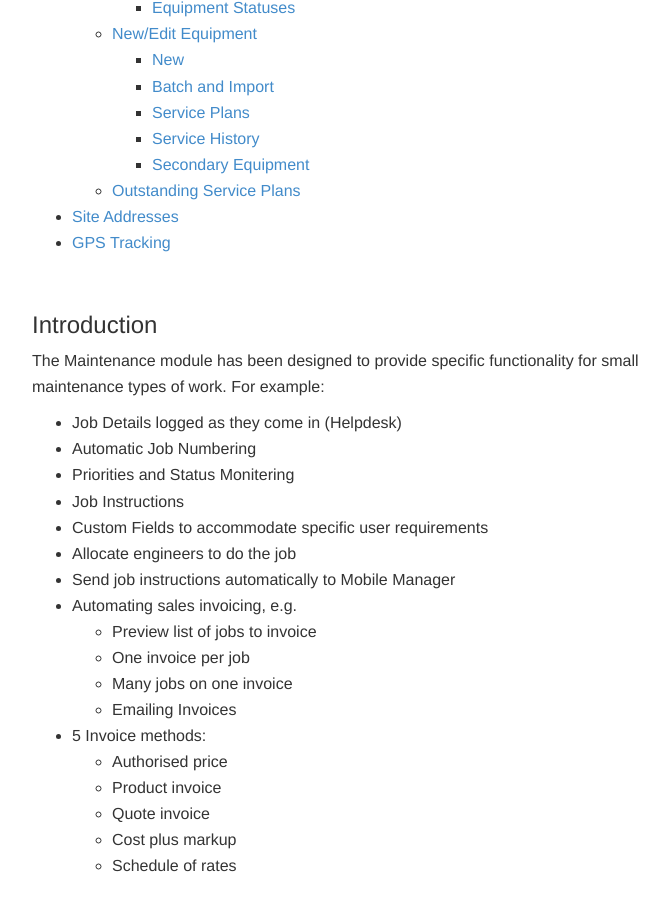
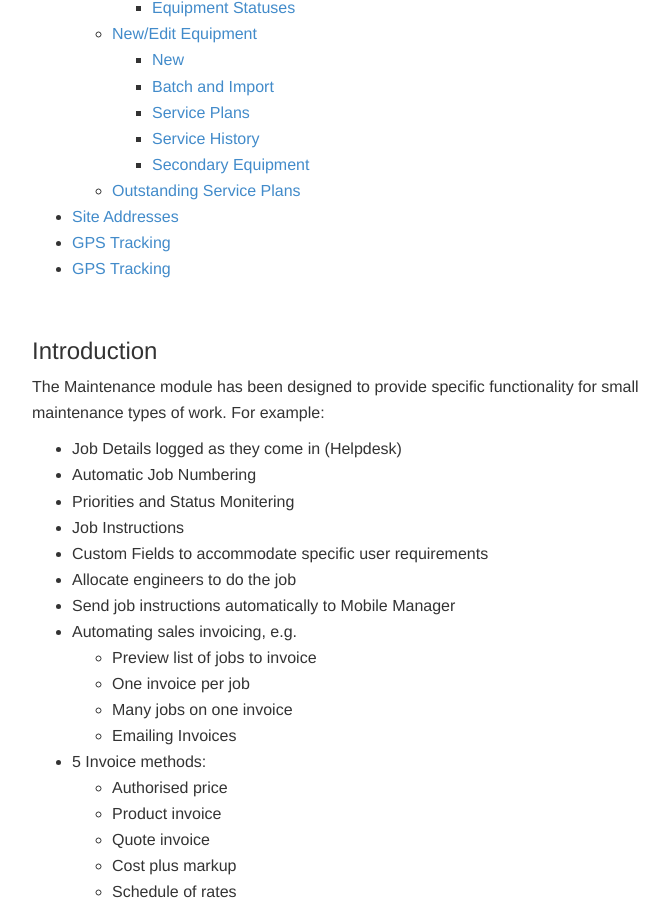
Before and after one commit to JNCSolutions/ConstructionManagerDocs, a Jekyll site: the page built from maintenance.html, in a window 1280 px wide and 900 px high, scrolled down 718 px. Shown: the whole window, without its empty margins (258-927 px from the left). Built offline with Jekyll 4.4.1, drawn with Linux system fonts in a browser that asks for light colours.

Commit message:
Update maintenance.html

```diff
--- a/maintenance.html
+++ b/maintenance.html
@@ -51,6 +51,7 @@ title: Maintenance
       </ul>
       <li><a href="#site-addresses">Site Addresses</a></li>
       <li><a href="#gps-tracking">GPS Tracking</a></li>
+      <li><a href="#maintenance dashboard">GPS Tracking</a></li>
     </ul>
     <br>
     <h3 id="introduction">Introduction</h3>
```
